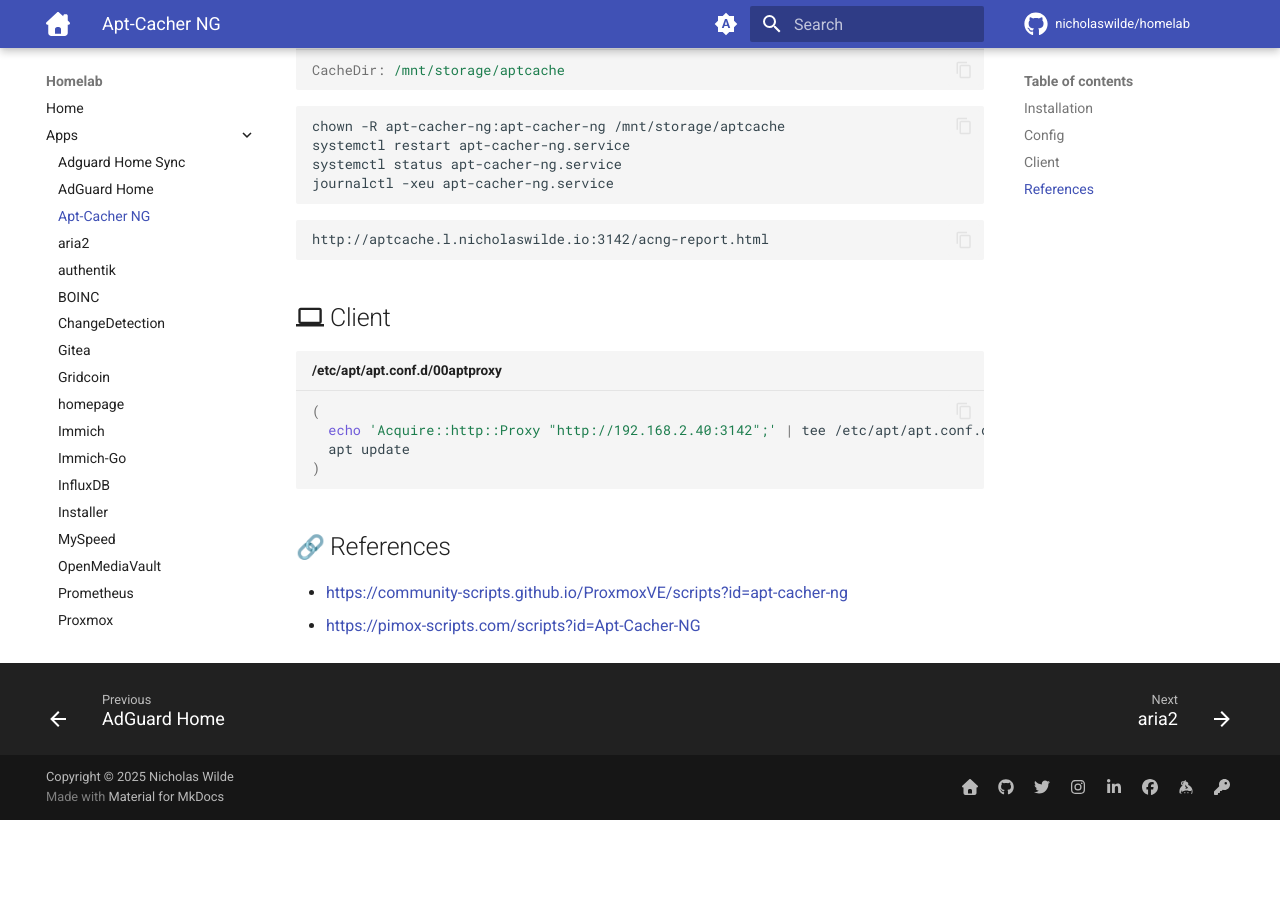
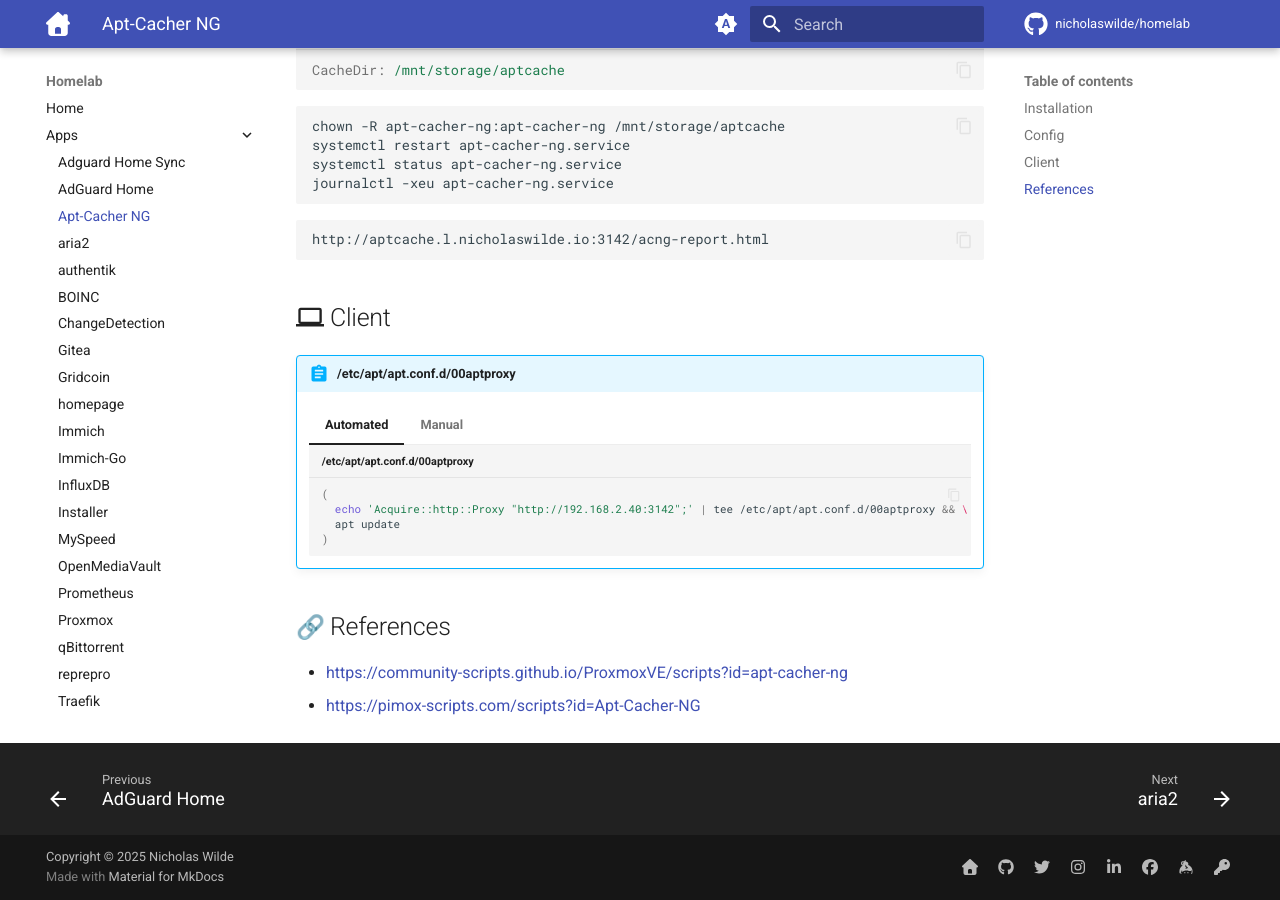
Before and after one commit to nicholaswilde/homelab, an MkDocs documentation site: the page built from docs/apps/aptcacherng.md, in a window 1280 px wide and 900 px high, scrolled down 603 px. Built offline with MkDocs 1.6.1 and Material for MkDocs 9.7.7, drawn with Linux system fonts in a browser that asks for light colours; emoji names are drawn with the system emoji font; comment, search, counter and statistics services are not loaded; before the commit the page ends 1423 px from its top, so only the background shows below that.

Commit message:
Update aptcacherng.md

````diff
--- a/docs/apps/aptcacherng.md
+++ b/docs/apps/aptcacherng.md
@@ -46,12 +46,21 @@
 
 ## :material-laptop: Client
 
-```shell title="/etc/apt/apt.conf.d/00aptproxy"
-(
-  echo 'Acquire::http::Proxy "http://192.168.2.40:3142";' | tee /etc/apt/apt.conf.d/00aptproxy && \
-  apt update
-)
-```
+!!! abstract "/etc/apt/apt.conf.d/00aptproxy"
+
+    === "Automated"
+
+        ```shell title="/etc/apt/apt.conf.d/00aptproxy"
+        (
+          echo 'Acquire::http::Proxy "http://192.168.2.40:3142";' | tee /etc/apt/apt.conf.d/00aptproxy && \
+          apt update
+        )
+        ```
+    === "Manual"
+
+        ```
+        Acquire::http::Proxy "http://192.168.2.40:3142";
+        ```
 
 ## :link: References
 
````
